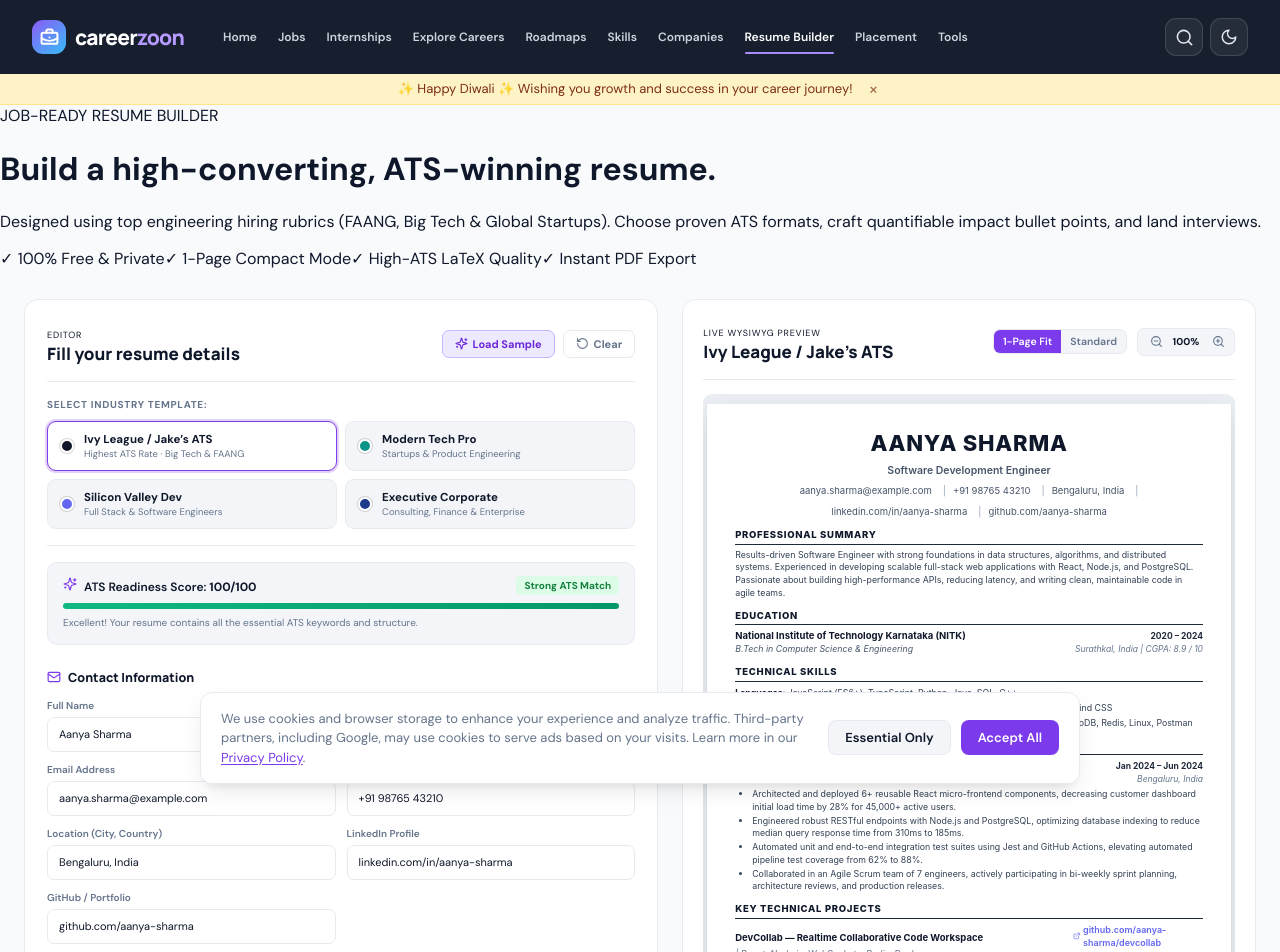
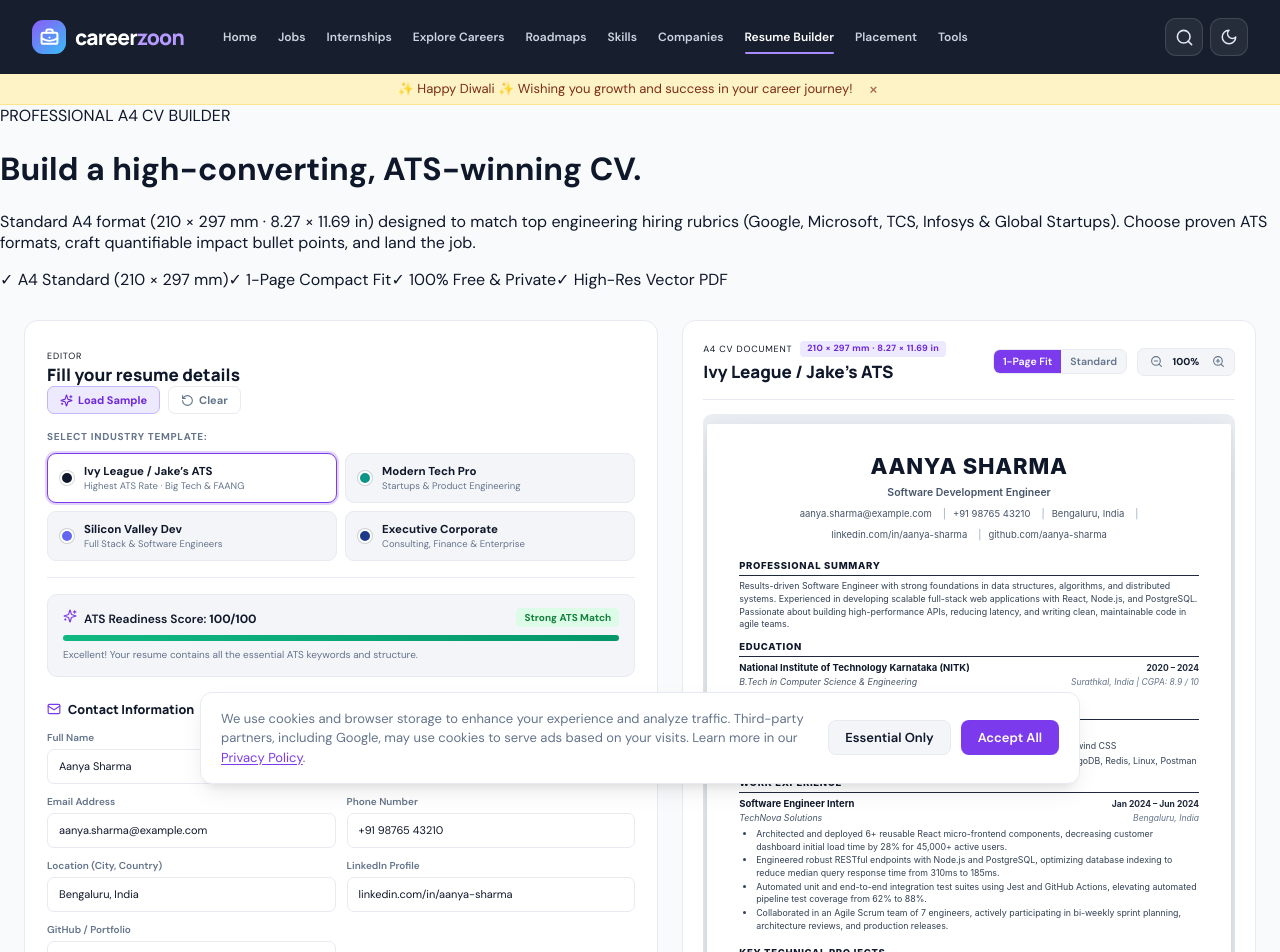
Before and after one commit to chandan966/-Careerzoon, a React (Vite) app: page /resume-builder in a window 1280 px wide. Shown: the top 952 px of the page. Built offline with nearby package versions, Linux system fonts and the light colour scheme.

Commit message:
feat(cv): enforce exact ISO A4 standard (210x297mm), pro-level paper elevation, and vector PDF export

```diff
--- a/src/pages/ResumeBuilder.css
+++ b/src/pages/ResumeBuilder.css
@@ -24,7 +24,6 @@
   padding: 22px;
 }
 
-.resume-panel-head,
 .preview-head {
   display: flex;
   align-items: center;
@@ -34,9 +33,30 @@
   border-bottom: 1px solid var(--border);
 }
 
+.preview-eyebrow-row {
+  display: flex;
+  align-items: center;
+  gap: 8px;
+  margin-bottom: 4px;
+}
+
+.a4-size-indicator {
+  padding: 2px 7px;
+  border-radius: 4px;
+  background: #ede9fe;
+  color: #6d28d9;
+  font: 750 9px/1.3 'DM Sans', sans-serif;
+  letter-spacing: 0.3px;
+}
+
+.dark .a4-size-indicator {
+  background: #2e2445;
+  color: #d8b4fe;
+}
+
 .resume-panel-head .eyebrow,
 .preview-head .eyebrow {
-  margin-bottom: 3px;
+  margin-bottom: 0;
   font-size: 9px;
   letter-spacing: 0.8px;
 }
@@ -591,21 +611,38 @@
 .resume-paper-document {
   position: relative;
   width: 100%;
-  max-width: 660px;
-  min-height: 880px;
+  max-width: 720px;
+  min-height: 1018px;
+  aspect-ratio: 210 / 297;
   margin: 0 auto;
-  padding: 34px 36px;
+  padding: 38px 42px;
   border-radius: 2px;
   color: #0f172a;
   background: #ffffff !important;
-  box-shadow: 0 10px 30px rgba(15, 23, 42, 0.12), 0 1px 3px rgba(15, 23, 42, 0.05);
+  box-shadow: 0 14px 40px rgba(15, 23, 42, 0.14), 0 2px 6px rgba(15, 23, 42, 0.05);
   font-family: -apple-system, BlinkMacSystemFont, 'Segoe UI', Roboto, 'Helvetica Neue', Arial, sans-serif;
-  line-height: 1.45;
+  line-height: 1.48;
+  display: flex;
+  flex-direction: column;
 }
 
 .resume-paper-document.compact {
-  padding: 24px 28px;
-  min-height: 800px;
+  padding: 26px 32px;
+  min-height: 960px;
+}
+
+.paper-footer-tag {
+  margin-top: auto;
+  padding-top: 14px;
+  border-top: 1px dashed #e2e8f0;
+  display: flex;
+  align-items: center;
+  justify-content: space-between;
+  color: #94a3b8;
+  font-size: 7.5px;
+  font-weight: 600;
+  text-transform: uppercase;
+  letter-spacing: 0.5px;
 }
 
 .paper-top-accent-bar {
@@ -1045,6 +1082,10 @@
    ======================================================== */
 
 @media print {
+  @page {
+    size: A4 portrait;
+    margin: 12mm;
+  }
   .site-header,
   .site-footer,
   .page-hero,
@@ -1053,7 +1094,8 @@
   .privacy-note,
   .cookie-consent-bar,
   .diwali-greeting,
-  .resume-notice {
+  .resume-notice,
+  .paper-footer-tag {
     display: none !important;
   }
   .resume-workspace {
@@ -1081,6 +1123,7 @@
     width: 100%;
     max-width: 100%;
     min-height: 0;
+    aspect-ratio: auto;
     border: 0;
     box-shadow: none;
     padding: 0;
--- a/src/pages/ResumeBuilder.jsx
+++ b/src/pages/ResumeBuilder.jsx
@@ -320,11 +320,11 @@ export default function ResumeBuilder() {
     const pdf = new jsPDF({
       orientation: 'portrait',
       unit: 'mm',
-      format: 'a4',
+      format: [210, 297], // Exact A4 Dimensions: 210 x 297 mm (8.27 x 11.69 in)
     });
 
     const isCompact = density === 'compact';
-    const margin = isCompact ? 14 : 16;
+    const margin = isCompact ? 13 : 15;
     const pageWidth = 210;
     const maxWidth = pageWidth - margin * 2;
     let y = isCompact ? 14 : 16;
@@ -698,8 +698,8 @@ export default function ResumeBuilder() {
         .replace(/[^a-z0-9]+/gi, '-')
         .replace(/^-+|-+$/g, '')
         .toLowerCase() || 'resume';
-    pdf.save(`${safeFilename}-careerzoon.pdf`);
-    setNotice('Your professional CV has been downloaded successfully!');
+    pdf.save(`${safeFilename}-A4-resume.pdf`);
+    setNotice('Your professional A4 CV (210 × 297 mm) has been downloaded successfully!');
     setTimeout(() => setNotice(''), 4000);
   }
 
@@ -707,14 +707,14 @@ export default function ResumeBuilder() {
     <main className="resume-page">
       <div className="page-hero">
         <div className="page-hero-inner">
-          <span className="eyebrow">JOB-READY RESUME BUILDER</span>
-          <h1>Build a high-converting, ATS-winning resume.</h1>
-          <p>Designed using top engineering hiring rubrics (FAANG, Big Tech &amp; Global Startups). Choose proven ATS formats, craft quantifiable impact bullet points, and land interviews.</p>
+          <span className="eyebrow">PROFESSIONAL A4 CV BUILDER</span>
+          <h1>Build a high-converting, ATS-winning CV.</h1>
+          <p>Standard A4 format (210 × 297 mm · 8.27 × 11.69 in) designed to match top engineering hiring rubrics (Google, Microsoft, TCS, Infosys &amp; Global Startups). Choose proven ATS formats, craft quantifiable impact bullet points, and land the job.</p>
           <div className="page-hero-meta">
+            <span>✓ A4 Standard (210 × 297 mm)</span>
+            <span>✓ 1-Page Compact Fit</span>
             <span>✓ 100% Free &amp; Private</span>
-            <span>✓ 1-Page Compact Mode</span>
-            <span>✓ High-ATS LaTeX Quality</span>
-            <span>✓ Instant PDF Export</span>
+            <span>✓ High-Res Vector PDF</span>
           </div>
         </div>
       </div>
@@ -989,7 +989,7 @@ export default function ResumeBuilder() {
           {/* Action Buttons */}
           <div className="resume-actions">
             <button type="button" className="button-primary download-btn" onClick={downloadPdf}>
-              <Download size={15} /> Download PDF (A4)
+              <Download size={15} /> Download A4 PDF (210 × 297 mm)
             </button>
             <button type="button" className="resume-print" onClick={() => window.print()}>
               <Printer size={15} /> Print
@@ -1011,7 +1011,10 @@ export default function ResumeBuilder() {
         <aside className="resume-preview-panel">
           <div className="preview-head">
             <div>
-              <span className="eyebrow">LIVE WYSIWYG PREVIEW</span>
+              <div className="preview-eyebrow-row">
+                <span className="eyebrow">A4 CV DOCUMENT</span>
+                <span className="a4-size-indicator">210 × 297 mm · 8.27 × 11.69 in</span>
+              </div>
               <h2>{templateOptions.find((t) => t.id === template)?.name}</h2>
             </div>
             <div className="preview-toolbar-controls">
@@ -1268,6 +1271,12 @@ export default function ResumeBuilder() {
                     <p className="paper-paragraph">{resume.languages}</p>
                   </section>
                 )}
+
+                {/* ISO A4 Standard Sheet Footer */}
+                <footer className="paper-footer-tag">
+                  <span>ISO 216 Standard A4 — 210 × 297 mm (8.27 × 11.69 in)</span>
+                  <span>ATS-Optimized · Page 1 of 1</span>
+                </footer>
               </article>
             </div>
           </div>
```
